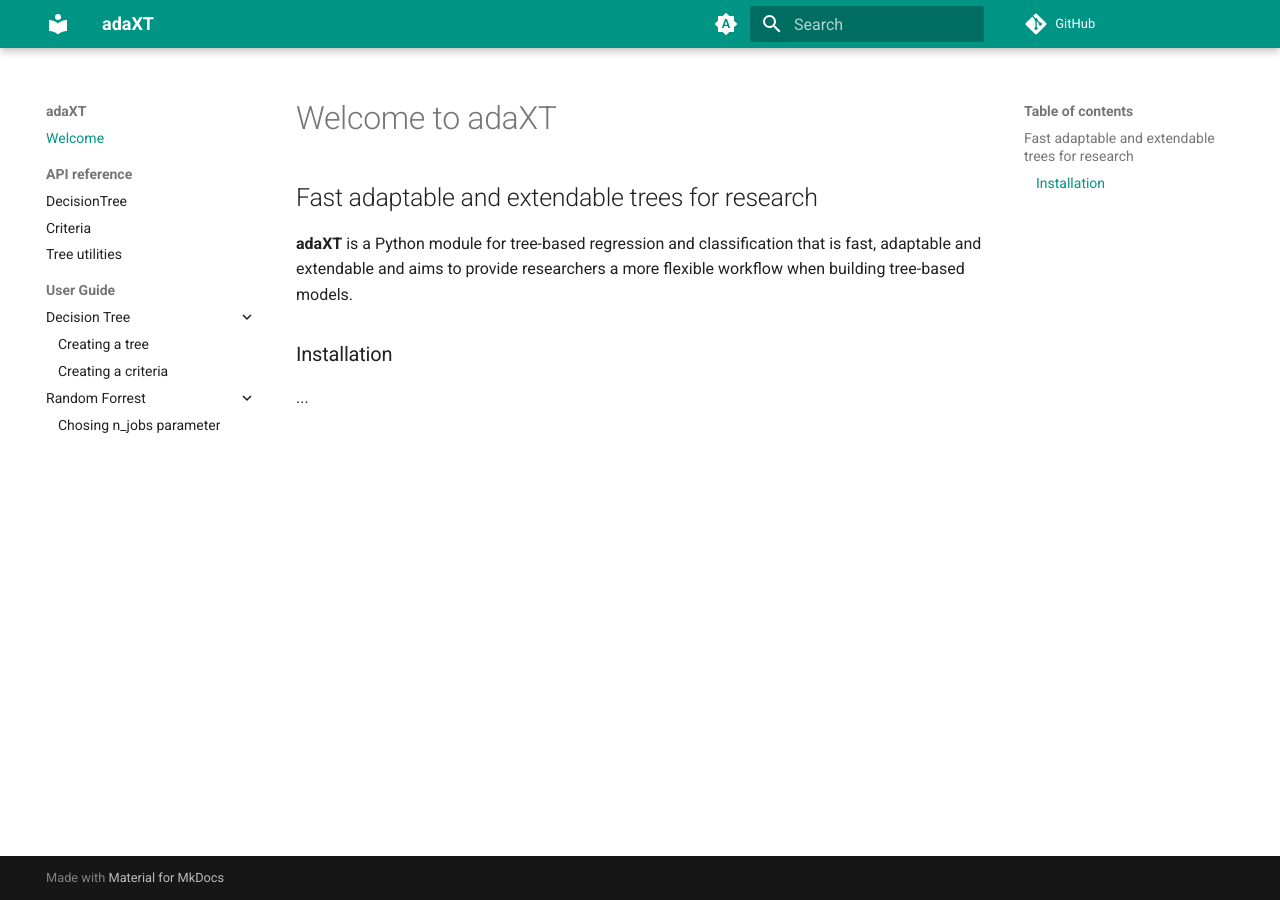
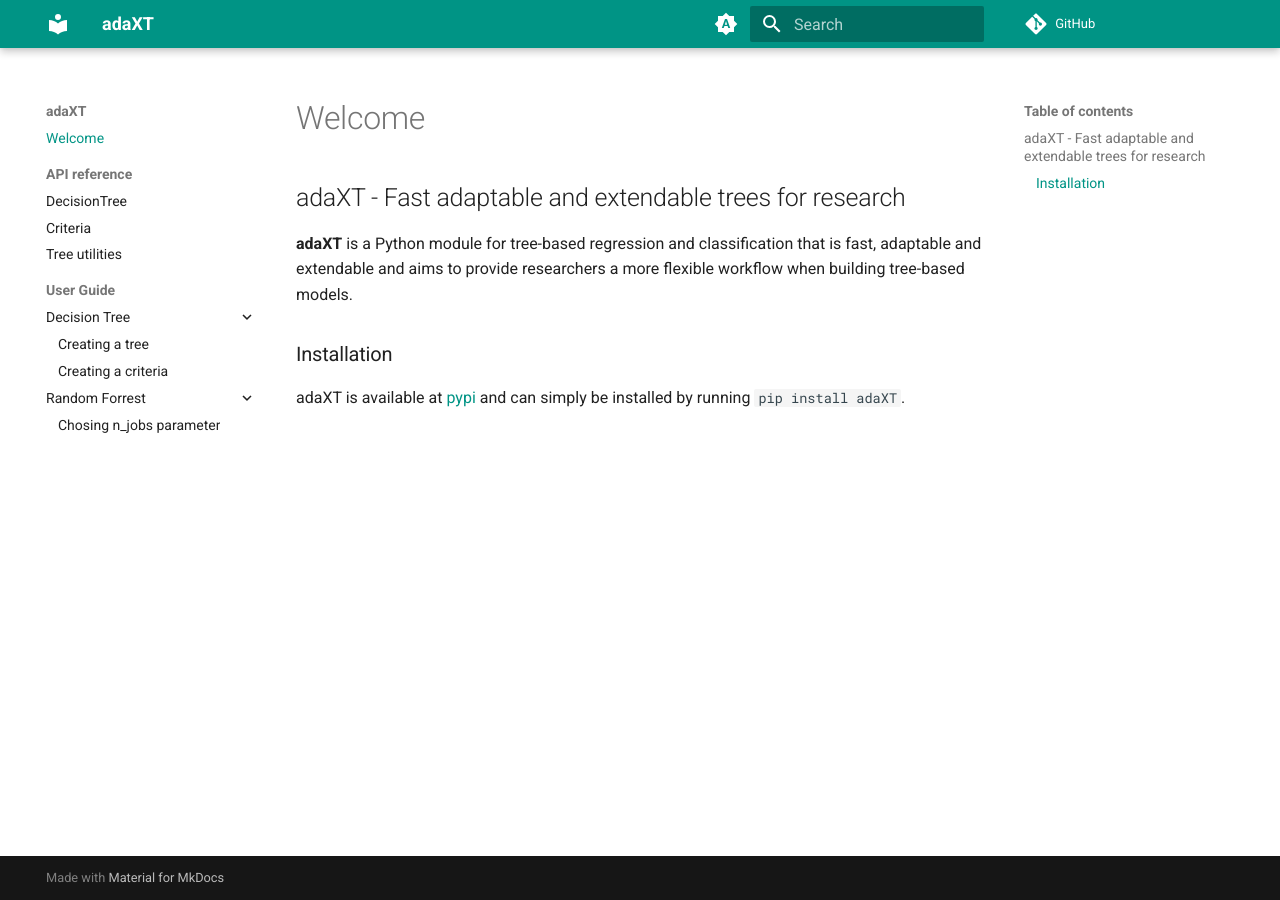
Before and after one commit to NiklasPfister/adaXT, an MkDocs documentation site: the page built from docs/index.md, in a window 1280 px wide. Built offline with MkDocs 1.6.1 and Material for MkDocs 9.7.7, drawn with Linux system fonts in a browser that asks for light colours; comment, search, counter and statistics services are not loaded; some of the changed lines change nothing that is shown.

Commit message:
added readme as the front page, and support for snippets

````diff
--- a/README.md
+++ b/README.md
@@ -3,4 +3,4 @@
 **adaXT** is a Python module for tree-based regression and classification that is fast, adaptable and extendable and aims to provide researchers a more flexible workflow when building tree-based models.
 
 ### Installation
-...
+adaXT is available at [pypi](https://pypi.org/) and can simply be installed by running ```pip install adaXT```.
--- a/docs/index.md
+++ b/docs/index.md
@@ -1,7 +1 @@
-# Welcome to adaXT
-## Fast adaptable and extendable trees for research
-
-**adaXT** is a Python module for tree-based regression and classification that is fast, adaptable and extendable and aims to provide researchers a more flexible workflow when building tree-based models.
-
-### Installation
-...
+--8<-- "README.md"
--- a/mkdocs.yml
+++ b/mkdocs.yml
@@ -84,6 +84,7 @@
   - pymdownx.snippets
   - pymdownx.superfences
 
+  - pymdownx.snippets:
 # Also for math
 extra_javascript:
   - javascripts/mathjax.js
````
Also changed, not shown: 1 other file.
